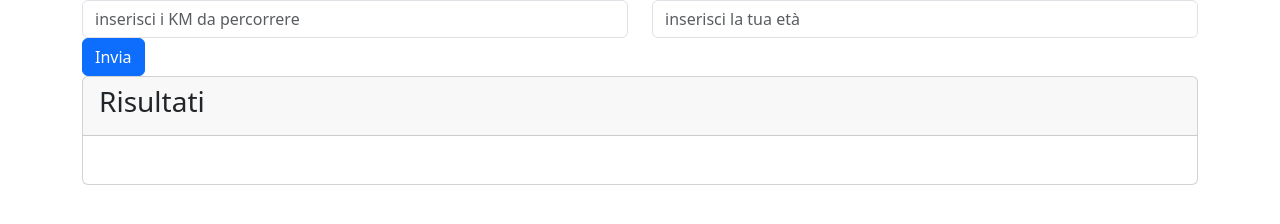
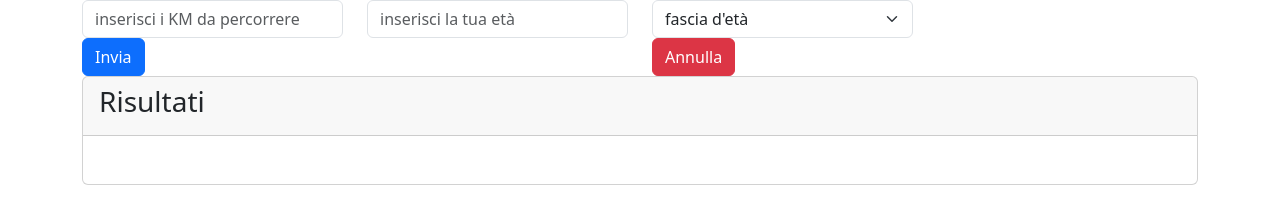
Before and after one commit to CarloMart88/js-biglietto-treno-form, a plain HTML site: page index.html in a window 1280 px wide. Drawn offline with nearby package versions, Linux system fonts and the light colour scheme.

Commit message:
feat: show select and fixing layout problem in  html

```diff
--- a/assets/js/script.js
+++ b/assets/js/script.js
@@ -8,6 +8,7 @@ button.addEventListener(`click` , function(e){
 
   const distance = document.getElementById(`distance`).value;
   const age = document.getElementById(`age`).value;
+  const discount = document.getElementById(`discount`).value;
 
 
 
@@ -15,7 +16,8 @@ button.addEventListener(`click` , function(e){
   document.getElementById(`show-distance`).innerText = distance ;
   document.getElementById(`show-age`).innerText = age ;
 
-  console.log(distance , age )
+
+  console.log(distance , age , discount)
 
 
 })
--- a/index.html
+++ b/index.html
@@ -12,17 +12,29 @@
   <div class="row">
     <div class="col-12">
       <form action="">
-        <div class="row">
-          <div class="col-6">
+        <div class="row ">
+          <div class="col-3">
             <input type="text" class="form-control" id="distance" placeholder="inserisci i KM da percorrere">
           </div>
-          <div class="col-6">
+          <div class="col-3">
             <input type="text" class="form-control" id="age" placeholder="inserisci la tua età">
+          </div>
+
+         <div class="col-3">
+            <select class="form-select" id="discount" aria-label="Default select example">
+              <option selected>fascia d'età</option>
+              <option value="Minorenne">Minorenne</option>
+              <option value="18 anni e i 65 anni">Compresa tra i 18 anni e i 65 anni </option>
+              <option value="Over 65 anni">Over 65 anni </option>
+            </select>
           </div>
         </div>
         <div class="row">
-          <div class="col-12">
+          <div class="col-6">
             <button type="button" class="btn btn-primary" id="send">Invia</button>
+          </div>
+          <div class="col-6">
+            <button type="button" class="btn btn-danger" id="">Annulla</button>
           </div>
         </div>
       </form>
```
